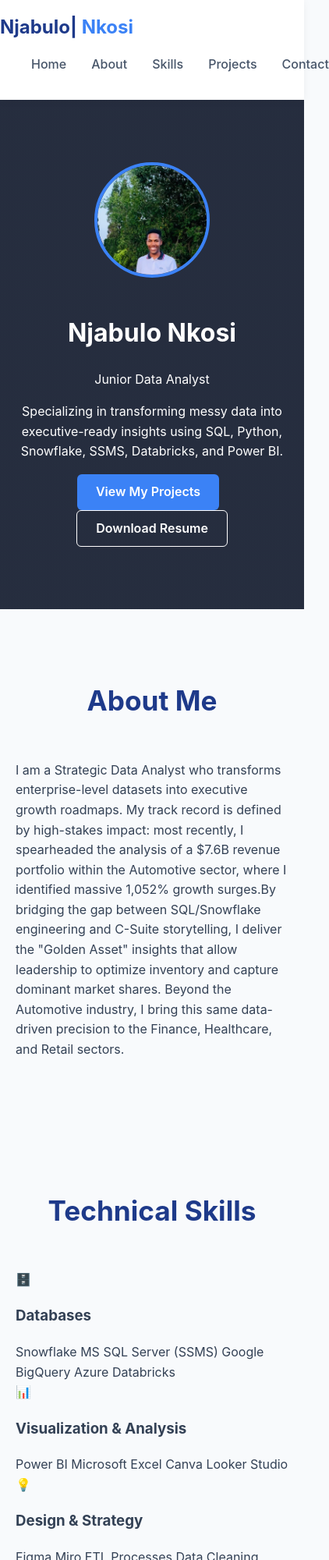
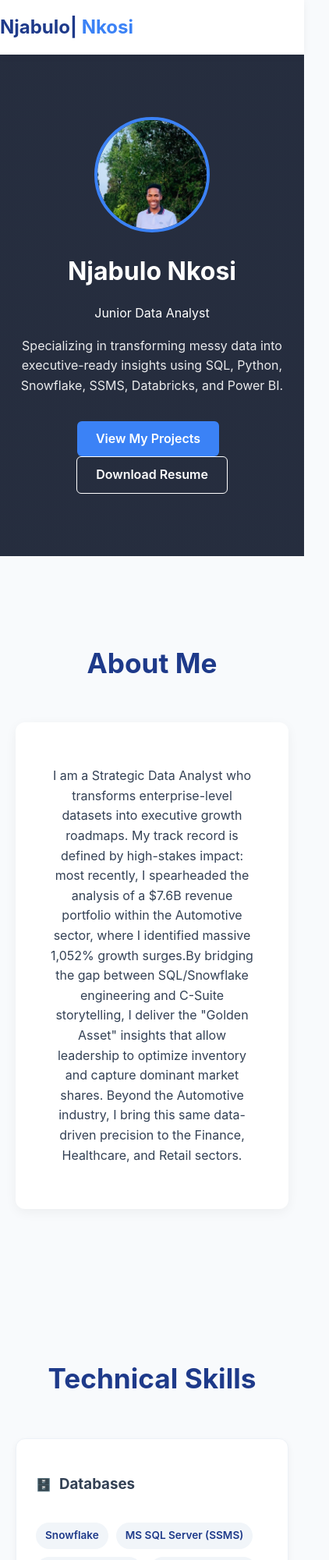
Before and after one commit to Njabulo-Nkosi-Analyst/portfolio, a plain HTML site: page index.html in a window 390 px wide. Shown: the top 2000 px of the page at 78% size, 422 px wide, since content can reach past the window. Drawn offline with Linux system fonts and the light colour scheme.

Commit message:
Update style.css

```diff
--- a/style.css
+++ b/style.css
@@ -17,6 +17,7 @@ color: var(--text-main);
 line-height: 1.6;
 }
 
+/* THE CONTAINER FIX: This keeps everything from getting too big */
 .container {
 max-width: 1100px;
 margin: 0 auto;
@@ -35,7 +36,7 @@ box-shadow: 0 2px 10px rgba(0,0,0,0.05);
 .nav-container { display: flex; justify-content: space-between; align-items: center; }
 .nav-logo { font-size: 1.5rem; font-weight: 700; color: var(--primary-blue); }
 .nav-logo span { color: var(--accent-blue); }
-.nav-links { list-style: none; display: flex; gap: 2rem; }
+.nav-links { list-style: none; display: flex; gap: 2rem; margin: 0; }
 .nav-links a { text-decoration: none; color: #475569; font-weight: 500; }
 
 .hero {
@@ -53,6 +54,9 @@ margin-bottom: 1rem;
 object-fit: cover;
 }
 
+.hero-name { font-size: 2.5rem; margin: 0; }
+.hero-tagline { max-width: 700px; margin: 1rem auto 2rem; opacity: 0.9; }
+
 .btn {
 padding: 10px 24px;
 text-decoration: none;
@@ -64,10 +68,48 @@ transition: 0.3s;
 .btn.primary { background: var(--accent-blue); color: var(--white); margin-right: 10px; }
 .btn.secondary { border: 1px solid var(--white); color: var(--white); }
 
-section { padding: 60px 0; }
+section { padding: 80px 0; }
 .section-title { text-align: center; margin-bottom: 3rem; color: var(--primary-blue); font-size: 2.2rem; }
 
-/* PROJECT GRID FIX - Matches your Image 1 */
+.about-card {
+background: var(--white);
+padding: 40px;
+border-radius: 12px;
+box-shadow: 0 4px 15px rgba(0,0,0,0.05);
+text-align: center;
+}
+
+/* TECHNICAL SKILLS FIX */
+.skills-wrapper {
+display: flex;
+flex-wrap: wrap;
+gap: 20px;
+justify-content: center;
+}
+
+.skill-card {
+background: var(--white);
+padding: 25px;
+border-radius: 12px;
+flex: 1 1 300px;
+max-width: 340px;
+box-shadow: 0 4px 10px rgba(0,0,0,0.05);
+border: 1px solid #edf2f7;
+}
+
+.skill-card-header { display: flex; align-items: center; gap: 10px; margin-bottom: 15px; }
+
+.skill-badges { display: flex; flex-wrap: wrap; gap: 10px; }
+.badge {
+background: #f1f5f9;
+padding: 6px 12px;
+border-radius: 20px;
+font-size: 0.85rem;
+font-weight: 600;
+color: #1e3a8a;
+}
+
+/* PROJECTS GRID FIX */
 .project-grid {
 display: grid;
 grid-template-columns: repeat(auto-fit, minmax(320px, 1fr));
@@ -76,21 +118,23 @@ gap: 30px;
 
 .project-item {
 background: var(--white);
-border-radius: 12px;
+border-radius: 15px;
 overflow: hidden;
 box-shadow: 0 10px 20px rgba(0,0,0,0.05);
 display: flex;
 flex-direction: column;
 }
 
-.project-image { width: 100%; height: 200px; overflow: hidden; }
-.project-image img { width: 100%; height: 100%; object-fit: cover; }
+.project-thumbnail { width: 100%; height: 200px; object-fit: cover; border-bottom: 1px solid #eee; }
+.project-details { padding: 25px; flex-grow: 1; display: flex; flex-direction: column; }
+.project-details h4 { margin: 0 0 15px 0; font-size: 1.25rem; color: var(--primary-blue); }
+.project-meta { font-size: 0.9rem; margin-bottom: 10px; }
+.project-tools { font-weight: 700; color: var(--accent-blue); margin-top: auto; padding-top: 15px; }
 
-.project-content { padding: 25px; flex-grow: 1; display: flex; flex-direction: column; gap: 10px; }
-.project-content h4 { margin: 0; font-size: 1.25rem; color: var(--primary-blue); }
-.project-tools { font-weight: 700; color: var(--accent-blue); margin-top: auto; padding-top: 15px; font-size: 0.85rem; }
+.contact { background: var(--dark-bg); color: var(--white); text-align: center; padding: 80px 0; }
+.contact-links { margin-top: 25px; display: flex; justify-content: center; gap: 20px; }
 
-.view-repo { text-decoration: none; color: var(--primary-blue); font-weight: 700; margin-top: 10px; }
-
-.contact { background: var(--dark-bg); color: var(--white); text-align: center; padding: 60px 0; }
-.contact-links { margin-top: 25px; display: flex; justify-content: center; gap: 15px; }
+@media (max-width: 768px) {
+.nav-links { display: none; }
+.hero-name { font-size: 2rem; }
+}
```
